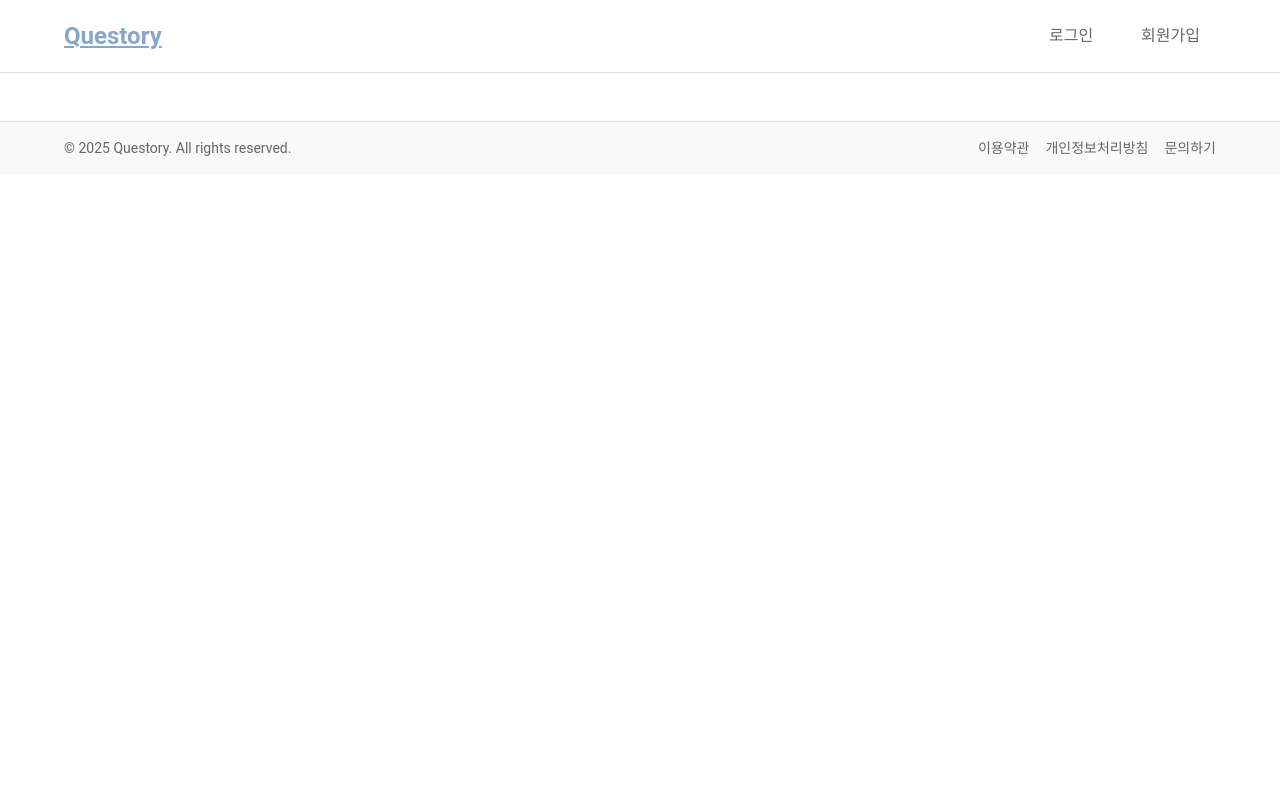
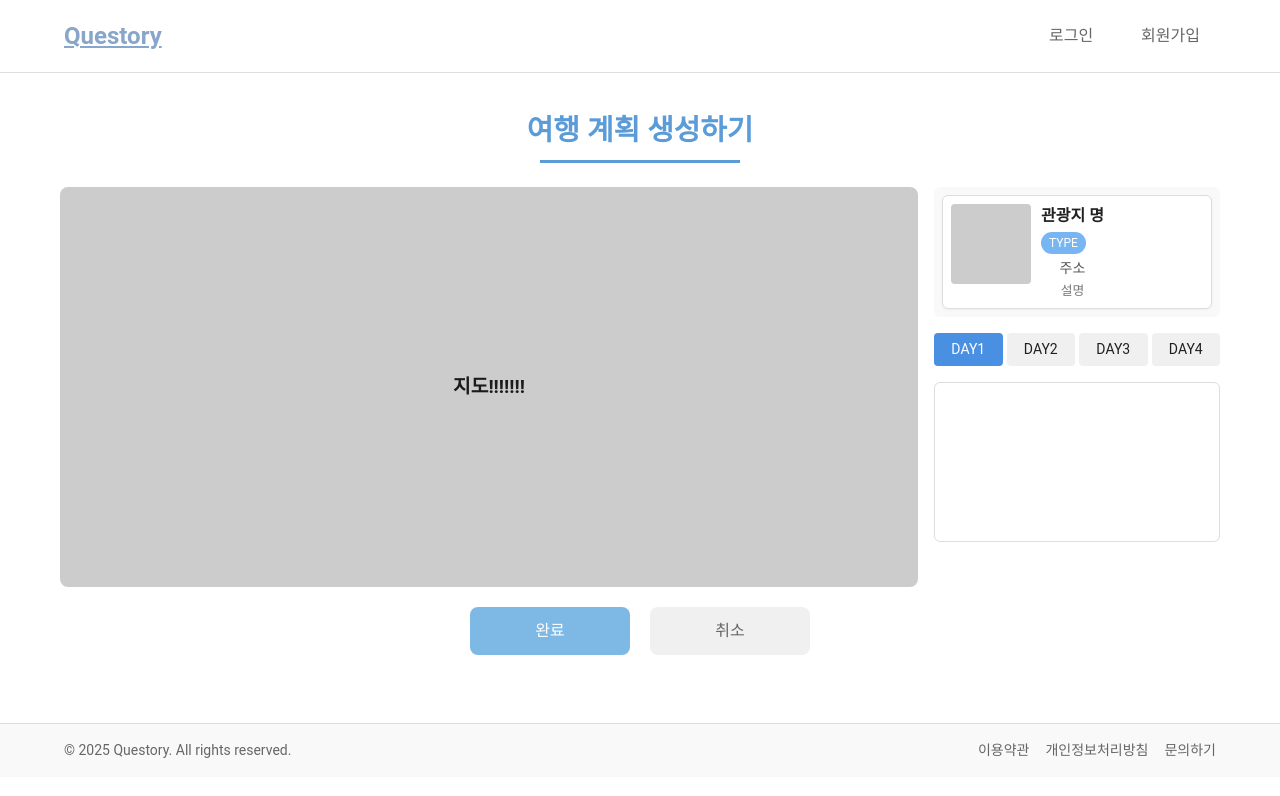
Before and after one commit to Questory04/Questory_FE, a Vue app: page /plans/edit in a window 1280 px wide. Shown: the top 796 px of the page. Built offline with nearby package versions, Linux system fonts and the light colour scheme.

Commit message:
feat: 경로 추가 페이지 구현
추후 수정 예정..

```diff
--- a/src/components/fragments/AppHeader.vue
+++ b/src/components/fragments/AppHeader.vue
@@ -15,7 +15,7 @@
                     <div class="nav-dropdown">
                         <a href="/plans" class="nav-item">여행</a>
                         <div class="dropdown-content">
-                            <a href="/plans" class="dropdown-item">계획 생성</a>
+                            <a href="/plans/create" class="dropdown-item">계획 생성</a>
                             <a href="/quests/me/active" class="dropdown-item">내 계획</a>
                             <a href="/quests/me/created" class="dropdown-item">공유 받은 계획</a>
                         </div>
--- a/src/router/planRoutes.js
+++ b/src/router/planRoutes.js
@@ -1,7 +1,14 @@
 export default [
     {
-        path: "/plans",
-        name: "plans",
+        path: '/plans/create',
+        name: 'PlanCreateForm',
         component: () => import("@/views/plan/PlanCreatePage.vue"),
     },
+    {
+        // path: '/plans/:planId/edit',
+        path: '/plans/edit',
+        name: 'PlanRouteEditor',
+        component: () => import("@/views/plan/PlanRouteEditor.vue"),
+        props: true,
+    },
 ];
--- a/src/views/plan/PlanCreatePage.vue
+++ b/src/views/plan/PlanCreatePage.vue
@@ -36,6 +36,9 @@
 
 <script setup>
 import { reactive } from 'vue'
+import { useRouter } from 'vue-router'
+
+const router = useRouter()
 
 const plan = reactive({
   title: '',
@@ -46,6 +49,7 @@ const plan = reactive({
 
 const handleSubmit = () => {
   console.log('계획 생성됨:', plan)
+  router.push(`/plans/edit`)
 }
 
 const resetForm = () => {
--- /dev/null
+++ b/src/views/plan/PlanRouteEditor.vue
@@ -0,0 +1,260 @@
+<template>
+  <div class="plan-editor-container">
+    <h2 class="title">여행 계획 생성하기</h2>
+    <div class="title-underline"></div>
+
+    <div class="editor-content">
+      <!-- 지도 영역 -->
+      <div class="map-area">
+        <p class="map-placeholder">지도!!!!!!!</p>
+        <!-- 실제 지도 컴포넌트 삽입 예정 -->
+      </div>
+
+      <!-- 우측 컨트롤 영역 -->
+      <div class="sidebar">
+        <!-- 관광지 카드 영역 -->
+        <div class="attraction-list">
+            <div class="attraction-card">
+                <div class="card-image"></div>
+                <div class="card-info">
+                    <div class="attraction-name">관광지 명</div>
+                    <div class="attraction-type">TYPE</div>
+                    <div class="attraction-address">주소</div>
+                    <div class="attraction-desc">설명</div>
+                </div>
+            </div>
+          <!-- 추가 관광지 카드 반복 -->
+        </div>
+
+        <!-- 일정 구성 영역 -->
+        <div class="day-tabs">
+          <button
+            v-for="day in days"
+            :key="day"
+            :class="['day-tab', { active: activeDay === day }]"
+            @click="activeDay = day"
+          >
+            DAY{{ day }}
+          </button>
+        </div>
+
+        <div class="day-plan-box">
+          <!-- activeDay에 해당하는 관광지 목록 렌더링 예정 -->
+        </div>
+      </div>
+    </div>
+
+    <!-- 하단 버튼 -->
+    <div class="footer-buttons">
+      <button class="btn btn-complete">완료</button>
+      <button class="btn btn-cancel">취소</button>
+    </div>
+  </div>
+</template>
+
+<script setup>
+import { ref } from 'vue'
+
+const days = [1, 2, 3, 4]
+const activeDay = ref(1)
+</script>
+
+<style scoped>
+/* 전체 컨테이너 */
+.plan-editor-container {
+  width: 100%;
+  max-width: 1200px;
+  margin: 0 auto;
+  padding: 20px;
+  background-color: #ffffff;
+  display: flex;
+  flex-direction: column;
+  align-items: center;
+}
+
+/* 제목 및 구분선 */
+.title {
+  text-align: center;
+  color: #5a9bd8;
+  font-size: 1.8rem;
+  margin-top: 1rem;
+}
+
+.title-underline {
+  width: 200px;
+  height: 3px;
+  background-color: #5a9bd8;
+  margin: 0.5rem auto 1.5rem;
+}
+
+/* 본문 영역 */
+.editor-content {
+  display: flex;
+  width: 100%;
+  gap: 16px;
+}
+
+/* 지도 영역 */
+.map-area {
+  flex: 3;
+  background-color: #ccc;
+  height: 400px;
+  border-radius: 8px;
+  display: flex;
+  justify-content: center;
+  align-items: center;
+}
+
+.map-placeholder {
+  font-weight: bold;
+  font-size: 1.2rem;
+}
+
+/* 사이드바 영역 */
+.sidebar {
+  flex: 1;
+  display: flex;
+  flex-direction: column;
+  gap: 16px;
+}
+
+/* 관광지 카드 리스트 (스크롤 가능) */
+.attraction-list {
+  max-height: 200px;
+  overflow-y: auto;
+  background-color: #f9f9f9;
+  border-radius: 6px;
+  padding: 8px;
+  display: flex;
+  flex-direction: column;
+  gap: 8px;
+  scrollbar-width: thin; /* Firefox */
+  scrollbar-color: #bbb #f9f9f9;
+}
+
+/* Chrome, Edge, Safari용 스크롤바 */
+.attraction-list::-webkit-scrollbar {
+  width: 6px;
+}
+.attraction-list::-webkit-scrollbar-thumb {
+  background-color: #bbb;
+  border-radius: 4px;
+}
+.attraction-list::-webkit-scrollbar-track {
+  background-color: #f9f9f9;
+}
+
+/* 관광지 카드 */
+.attraction-card {
+  display: flex;
+  background-color: #fff;
+  border: 1px solid #ddd;
+  border-radius: 6px;
+  padding: 8px;
+  box-shadow: 0 1px 3px rgba(0, 0, 0, 0.05);
+}
+
+.card-image {
+  width: 80px;
+  height: 80px;
+  background-color: #ccc;
+  border-radius: 4px;
+  flex-shrink: 0;
+  margin-right: 10px;
+}
+
+.card-info {
+  display: flex;
+  flex-direction: column;
+  justify-content: space-between;
+}
+
+.attraction-name {
+  font-weight: bold;
+  font-size: 1rem;
+  margin-bottom: 4px;
+}
+
+.attraction-type {
+  display: inline-block;
+  background-color: #78b5f3;
+  color: white;
+  border-radius: 12px;
+  padding: 2px 8px;
+  font-size: 0.75rem;
+  width: fit-content;
+  margin-bottom: 4px;
+}
+
+.attraction-address {
+  font-size: 0.875rem;
+  color: #555;
+  margin-bottom: 2px;
+}
+
+.attraction-desc {
+  font-size: 0.8rem;
+  color: #777;
+}
+
+/* DAY 탭 */
+.day-tabs {
+  display: flex;
+  gap: 4px;
+}
+
+.day-tab {
+  flex: 1;
+  padding: 6px 10px;
+  background-color: #f0f0f0;
+  border: none;
+  border-radius: 4px;
+  font-size: 0.875rem;
+  cursor: pointer;
+}
+
+.day-tab.active {
+  background-color: #4a90e2;
+  color: white;
+}
+
+/* DAY별 계획 박스 */
+.day-plan-box {
+  height: 160px;
+  background-color: white;
+  border: 1px solid #ddd;
+  border-radius: 6px;
+  padding: 8px;
+  overflow-y: auto;
+}
+
+/* 하단 버튼 */
+.footer-buttons {
+  margin-top: 20px;
+  display: flex;
+  gap: 20px;
+  justify-content: center;
+  width: 100%;
+}
+
+.btn {
+  width: 160px;
+  height: 48px;
+  border: none;
+  border-radius: 8px;
+  font-size: 1rem;
+  cursor: pointer;
+  font-weight: 500;
+}
+
+.btn-complete {
+  background-color: #7eb9e6;
+  color: white;
+}
+
+.btn-cancel {
+  background-color: #f0f0f0;
+  color: #666;
+}
+
+</style>
```
